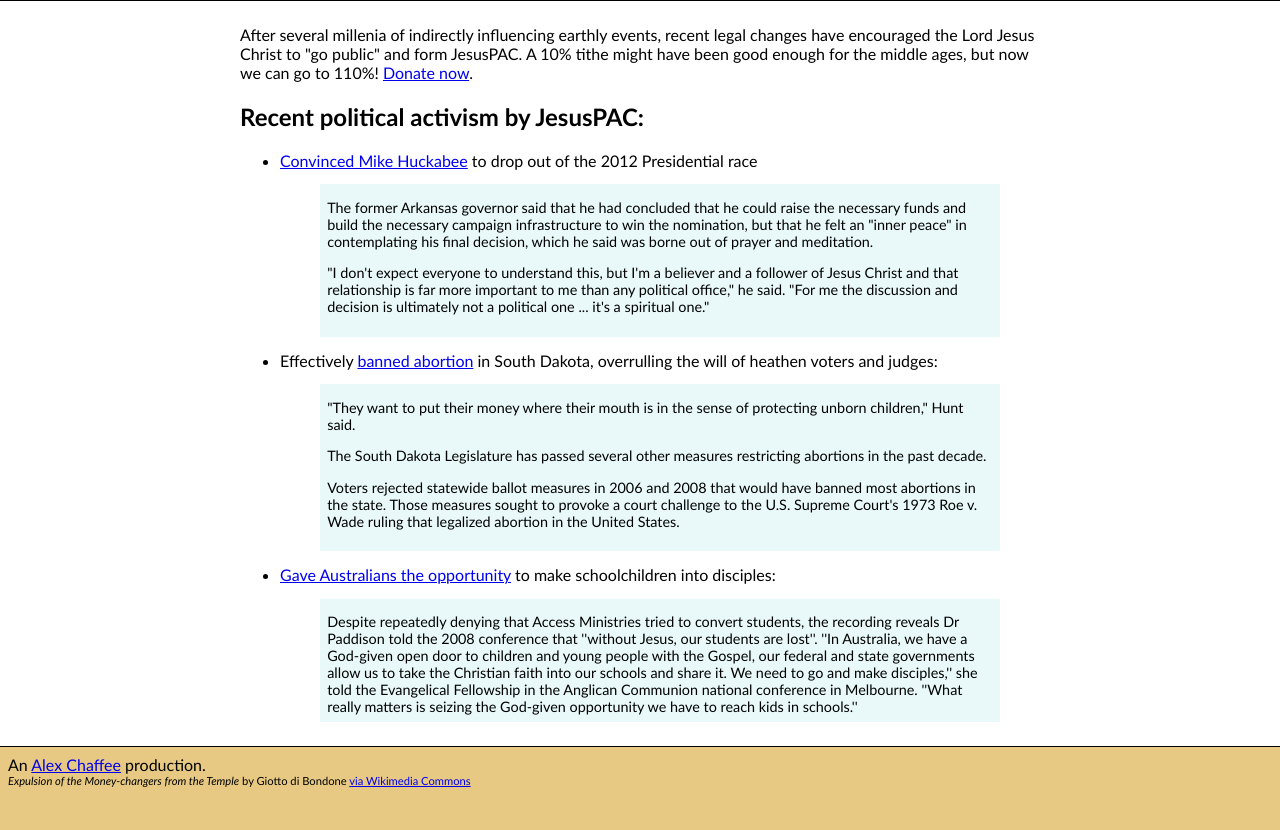
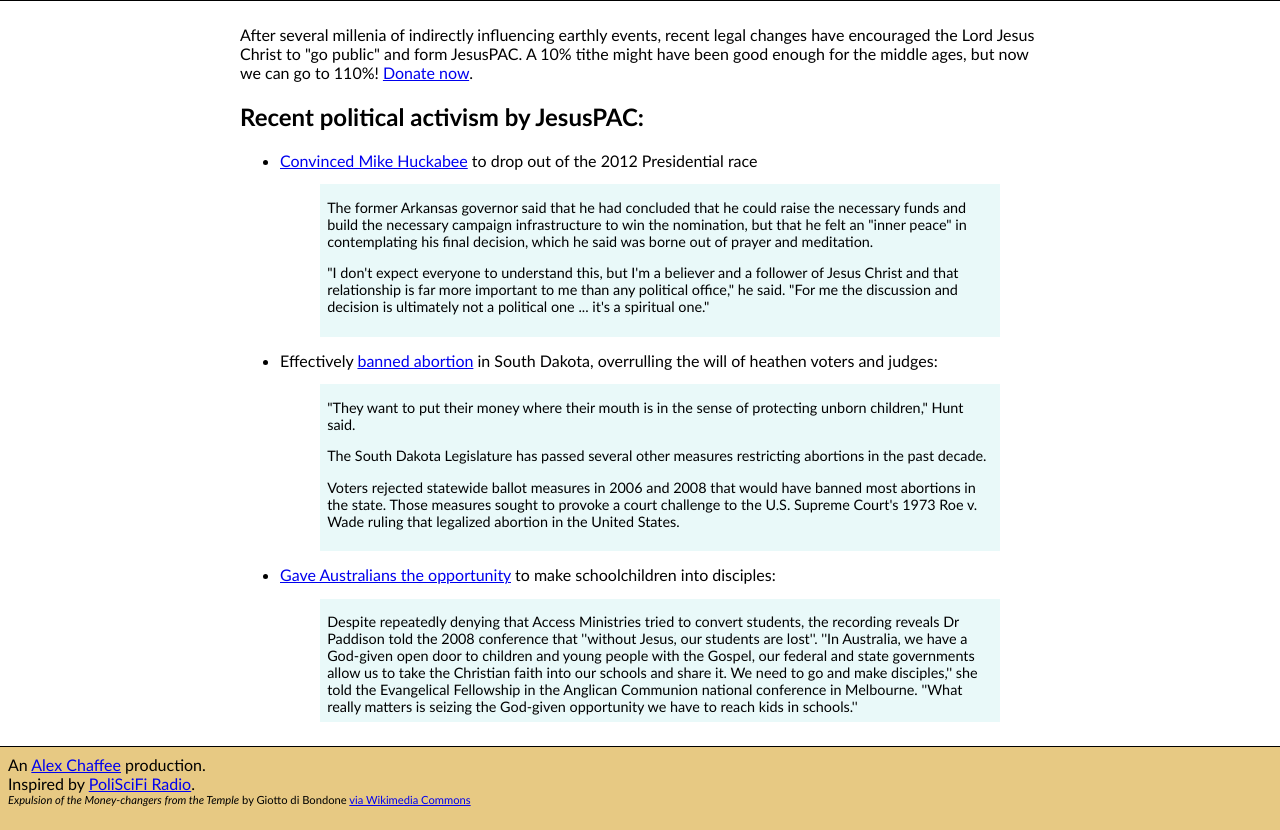
Before and after one commit to alexch/jesuspac, a plain HTML site: page index.html in a window 1280 px wide. Shown: the part 92-922 px from the top of the page. Drawn offline with Linux system fonts and the light colour scheme.

Commit message:
added psfr link

```diff
--- a/index.html
+++ b/index.html
@@ -23,7 +23,6 @@ body {
   font-style: bold;
   text-shadow: #999 1px 1px 1px;
 }
-
 .caption {
   font-size: 70%;
 }
@@ -102,6 +101,8 @@ blockquote {
   <div class="footer">
     An <a href="http://alexch.github.com">Alex Chaffee</a> production.
     <br />
+    Inspired by <a href="http://poliscifiradio.com">PoliSciFi Radio</a>.
+    <br />
     <div class ="caption">
     <i>Expulsion of the Money-changers from the Temple</i> by Giotto di Bondone
     <a href="http://commons.wikimedia.org/wiki/File:Giotto_-_Scrovegni_-_-27-_-_Expulsion_of_the_Money-changers_from_the_Temple.jpg">via Wikimedia Commons</a>
```
